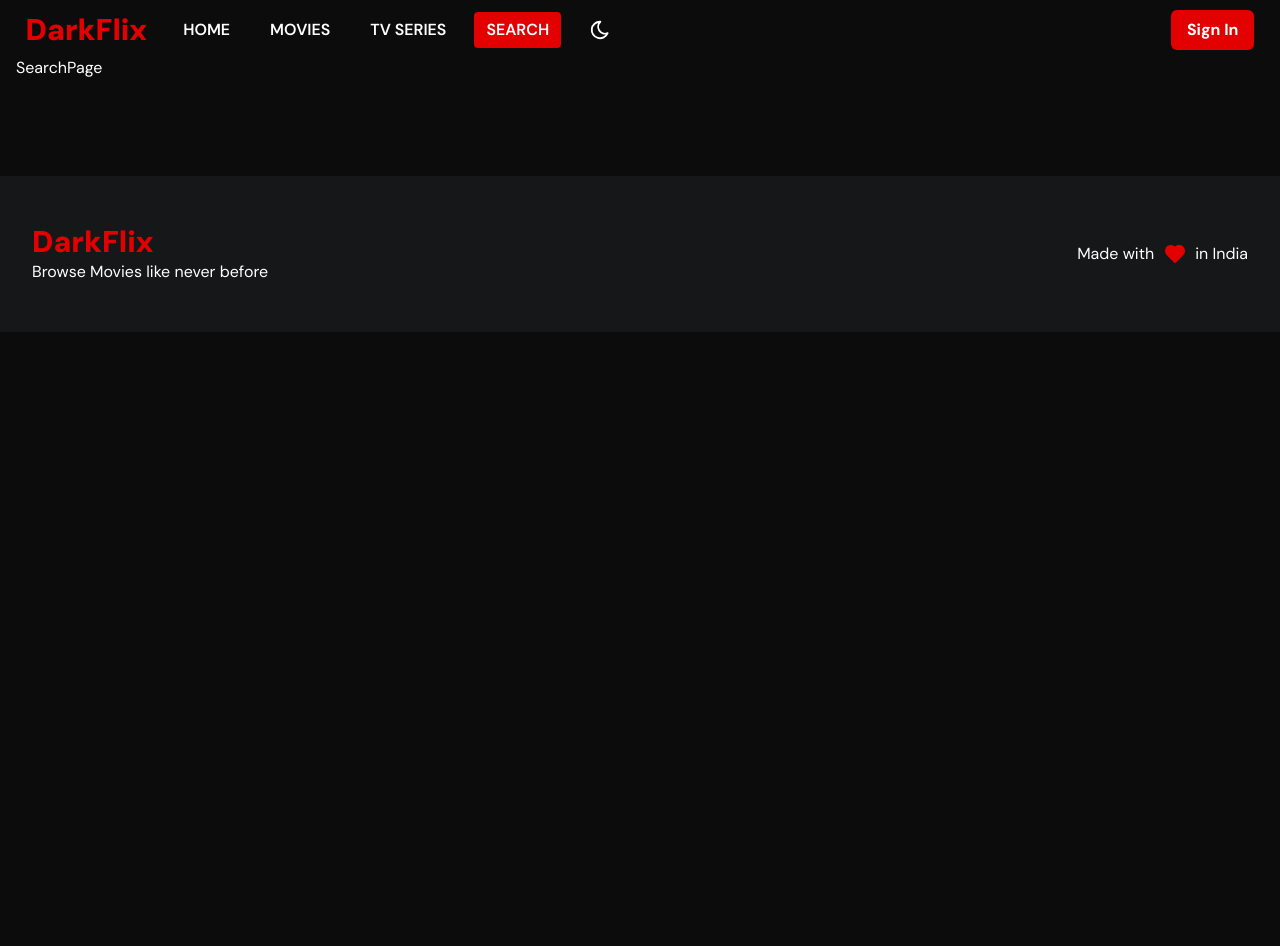
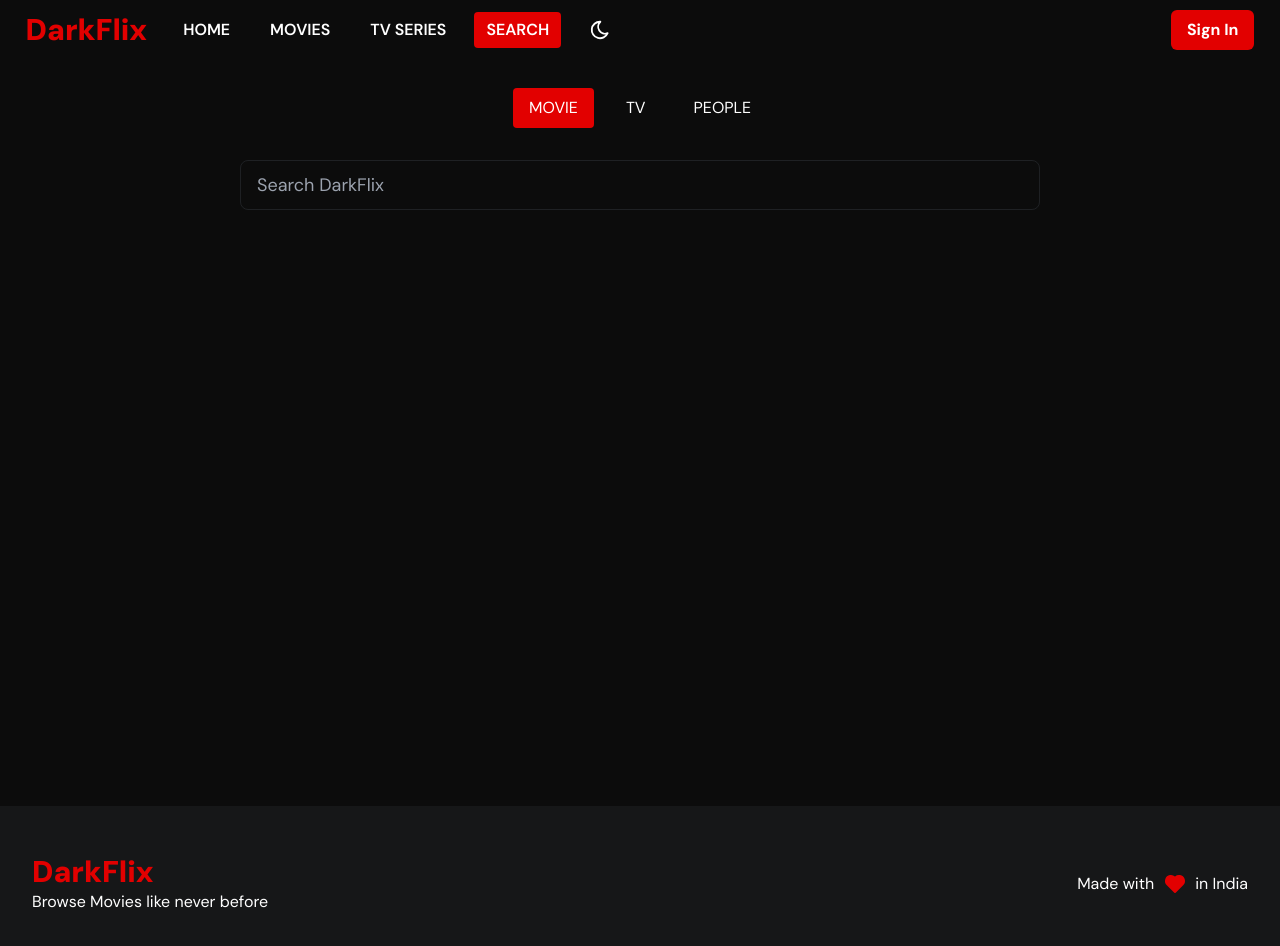
Before and after one commit to vikas-saini-7/movies-mern, a React (Create React App) app in the folder client/: page /search in a window 1280 px wide. Shown: the top 946 px of the page. Before the commit the page ends 800 px from the top, so only its background shows below. Built offline with nearby package versions, Linux system fonts and the light colour scheme.

Commit message:
search page created

```diff
--- a/client/src/pages/search/SearchPage.jsx
+++ b/client/src/pages/search/SearchPage.jsx
@@ -1,9 +1,40 @@
-import React from 'react'
+import React, { useState } from 'react';
 
 const SearchPage = () => {
+  const [activeItem, setActiveItem] = useState('Movie');
+
+  const handleItemClick = (itemName) => {
+    setActiveItem(itemName);
+  };
+
   return (
-    <div className='container mx-auto px-4 pt-14'>SearchPage</div>
-  )
-}
+    <div className='container mx-auto px-4 pt-14'>
+      <div className='flex items-center justify-center gap-4 uppercase mt-8'>
+        <p
+          className={`cursor-pointer px-4 py-2 rounded ${activeItem === 'Movie' ? 'bg-primary bg-opacity-20' : ''}`}
+          onClick={() => handleItemClick('Movie')}
+        >
+          Movie
+        </p>
+        <p
+          className={`cursor-pointer px-4 py-2 rounded ${activeItem === 'Tv' ? 'bg-primary bg-opacity-20' : ''}`}
+          onClick={() => handleItemClick('Tv')}
+        >
+          Tv
+        </p>
+        <p
+          className={`cursor-pointer px-4 py-2 rounded ${activeItem === 'People' ? 'bg-primary bg-opacity-20' : ''}`}
+          onClick={() => handleItemClick('People')}
+        >
+          People
+        </p>
+      </div>
+      <div className='max-w-[800px] mx-auto'>
+        <input className='mt-8 border bg-transparent border-gray-500 border-opacity-20 w-full h-[50px] rounded-lg px-4 text-lg' type="text" placeholder='Search DarkFlix' />
+      </div>
+      <div className='min-h-[500px]'></div>
+    </div>
+  );
+};
 
-export default SearchPage
+export default SearchPage;
--- a/client/src/styles/main.scss
+++ b/client/src/styles/main.scss
@@ -73,11 +73,11 @@ body{
   align-items: center;
   justify-content: space-between;
 }
-.header li{
+.header li, .search-menu-item{
   padding: 6px 12px;
   border-radius: 4px;
 }
-.header li:hover{
+.header li:hover, .search-menu-item:hover{
   background-color: rgba(255, 0, 0, 0.1);
 }
 .header a.active{
```
